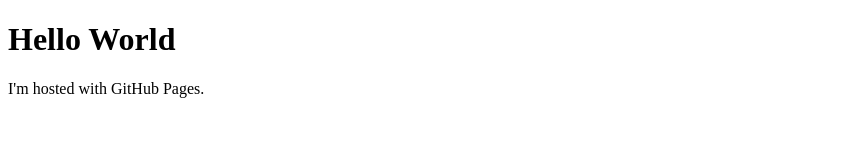
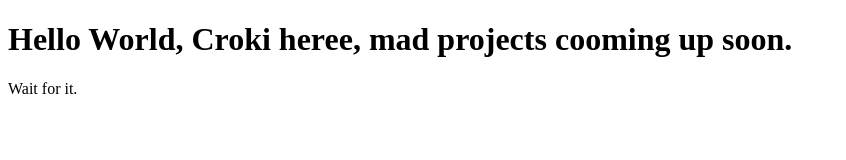
Before and after one commit to CrookyCrooko/CrookyCrooko.github.io, a plain HTML site: page index.html in a window 1280 px wide. Shown: the whole page, without its empty margins (0-846 px from the left). Drawn offline with Linux system fonts and the light colour scheme.

Commit message:
Update index.html
second commit aye

```diff
--- a/index.html
+++ b/index.html
@@ -1,7 +1,7 @@
 <!DOCTYPE html>
 <html>
 <body>
-<h1>Hello World</h1>
-<p>I'm hosted with GitHub Pages.</p>
+<h1>Hello World, Croki heree, mad projects cooming up soon.</h1>
+<p>Wait for it.</p>
 </body>
 </html>
```
